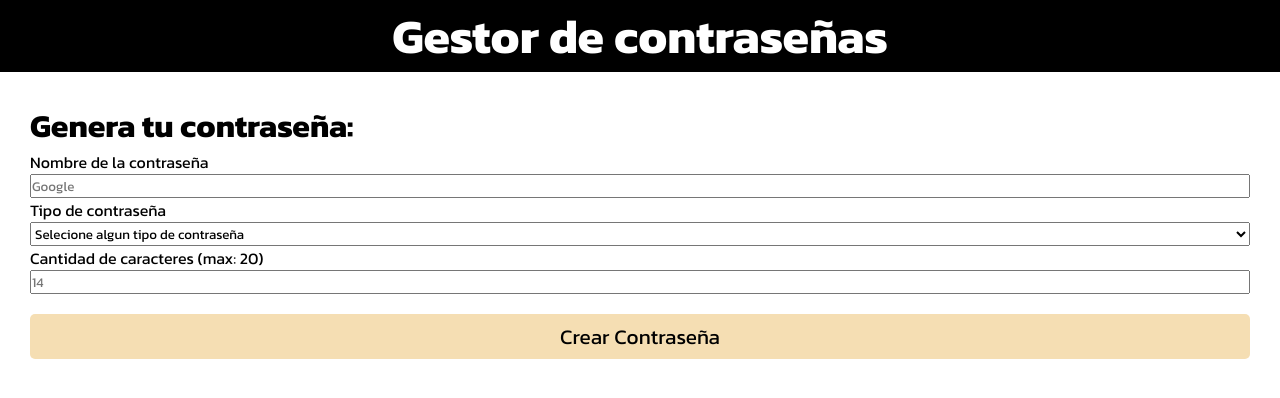
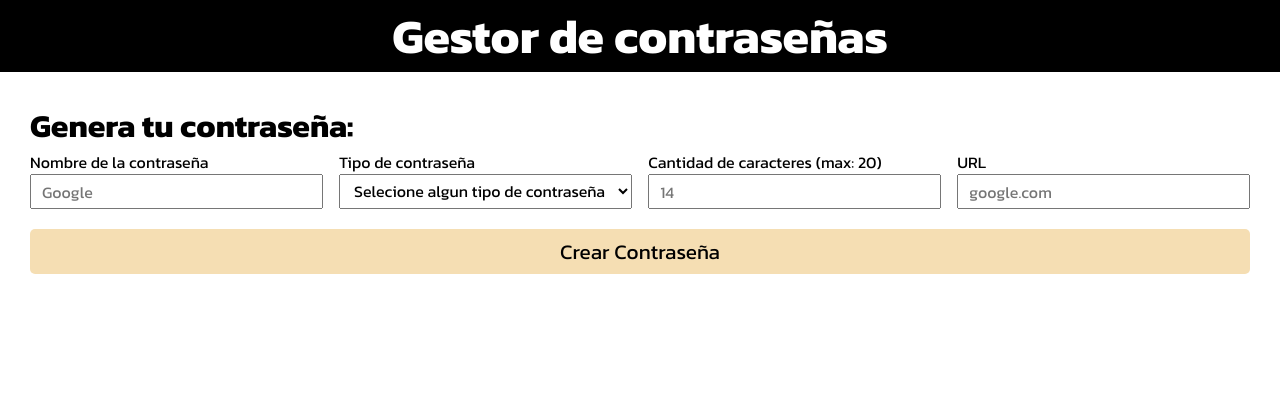
Before and after one commit to Maxipar03/gestor-contrasenas, a plain HTML site: page index.html in a window 1280 px wide. Drawn offline with Linux system fonts and the light colour scheme; no server answers.

Commit message:
Añadiendo cambios en el diseño

```diff
--- a/index.html
+++ b/index.html
@@ -15,6 +15,7 @@
     </header>
     <form class="passwordGenerator"  id="passwordForm">
         <h1>Genera tu contraseña:</h1>
+        <div class="passInputBox">
             <div class="passInputContainer">
                 <label for="passName">Nombre de la contraseña</label>
                 <input placeholder="Google" id="passName" name="passName" type="text" required>
@@ -32,6 +33,11 @@
                 <label for="passLength">Cantidad de caracteres (max: 20)</label>
                 <input id="passLength" name="passLength" placeholder="14" type="number" max="20" required>
             </div>
+            <div class="passInputContainer">
+                <label for="passURL">URL</label>
+                <input id="passURL" name="passURL" placeholder="google.com" type="text" required>
+            </div>
+        </div>
         <button type="submit">Crear Contraseña</button>
     </form>
     <div id="passContainer">
--- a/script.js
+++ b/script.js
@@ -1,7 +1,7 @@
 let idCounter = parseInt(localStorage.getItem("idCounter")) || 0;
 
-async function catFact () {
-    try{
+async function catFact() {
+    try {
         const response = await fetch("https://catfact.ninja/fact")
         const data = await response.json()
 
@@ -9,18 +9,17 @@ async function catFact () {
         h1.innerHTML = data.fact
 
         document.body.appendChild(h1);
-    } catch(error){
+    } catch (error) {
         console.error("error :", error)
     }
 }
 
-catFact()
-
 class Password {
-    constructor(name, pass) {
+    constructor(name, pass, url) {
         this.name = name.toLowerCase();
         this.password = pass;
         this.id = idCounter++;
+        this.url = url
         this.strength = this.passwordStrong();
         localStorage.setItem("idCounter", idCounter);
     }
@@ -85,13 +84,13 @@ function savePassLocal(passwordSave) {
     localStorage.setItem("passwords", JSON.stringify(passwords));
 }
 
-function PassSaved (){
+function PassSaved() {
     const passwordStorage = JSON.parse(localStorage.getItem("passwords"))
     return passwordStorage
 }
 
-function getPassSaved (){
-    if(localStorage.getItem("passwords")){
+function getPassSaved() {
+    if (localStorage.getItem("passwords")) {
         const passwordStoraged = PassSaved()
 
         passwordStoraged.forEach(pass => {
@@ -109,7 +108,7 @@ function deletePassword(id) {
 
 function addDeleteListeners() {
     document.querySelectorAll(".buttonDelete").forEach(button => {
-        button.addEventListener("click", function() {
+        button.addEventListener("click", function () {
             const passwordId = parseInt(this.id);
             deletePassword(passwordId)
         });
@@ -125,6 +124,9 @@ function paintPass(password) {
 
     div.innerHTML += `
 
+        <div class="logoContainer">
+            <img src="https://logo.clearbit.com/${password.url}" alt="${password.name} logo" onerror="this.style.display='none';">
+        </div>
         <h1>${password.name}</h1>
         <div class="passAtribute">
         <p><strong>Fuerza</strong>: ${password.strength}</p>
@@ -140,6 +142,8 @@ function paintPass(password) {
     addDeleteListeners();
 }
 
+catFact()
+
 document
     .getElementById("passwordForm")
     .addEventListener("submit", function (event) {
@@ -148,10 +152,11 @@ document
         const name = document.getElementById("passName").value;
         const pass = document.getElementById("passType").value;
         const length = document.getElementById("passLength").value;
+        const url = document.getElementById("passURL").value;
 
         const generatedPassword = passwordCreate(length, pass);
 
-        const newPassword = new Password(name, generatedPassword);
+        const newPassword = new Password(name, generatedPassword, url);
 
         savePassLocal(newPassword);
 
--- a/styles.css
+++ b/styles.css
@@ -78,7 +78,28 @@ header h1{
     background-color: wheat;
 }
 
+.logoContainer img{
+    width: 125px;
+}
+
 .passInputContainer{
     display: flex;
     flex-direction: column;
 }
+
+.passInputContainer input,select{
+    height: 35px;
+    font-size: 1em;
+    padding: 0px 10px;
+}
+
+@media (min-width: 1020px) {
+    .passInputBox{
+        display: flex;
+        justify-content: space-between;
+    }
+
+    .passInputContainer{
+        width: 24%;
+    }
+}
```
Lines whose indentation alone changed are shown as unchanged.
